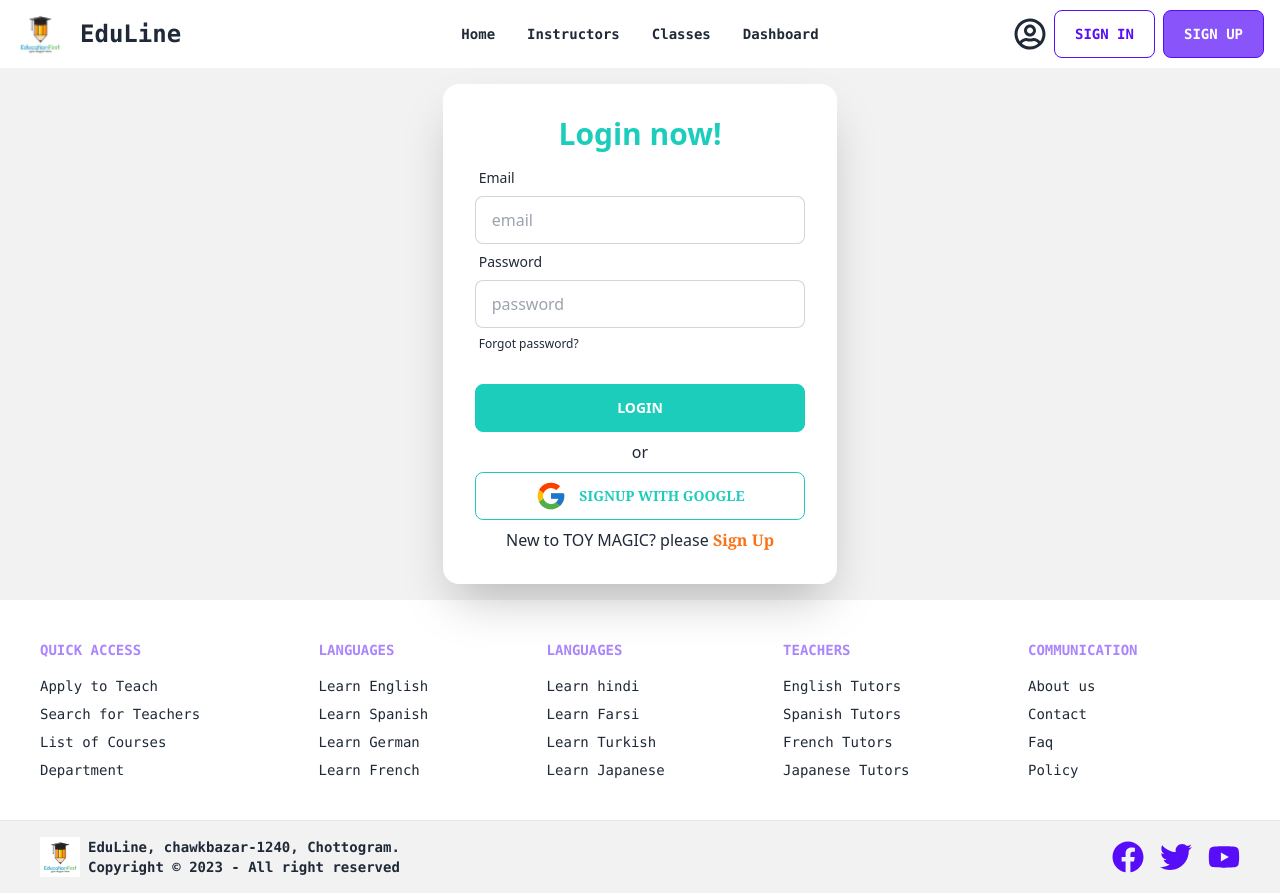
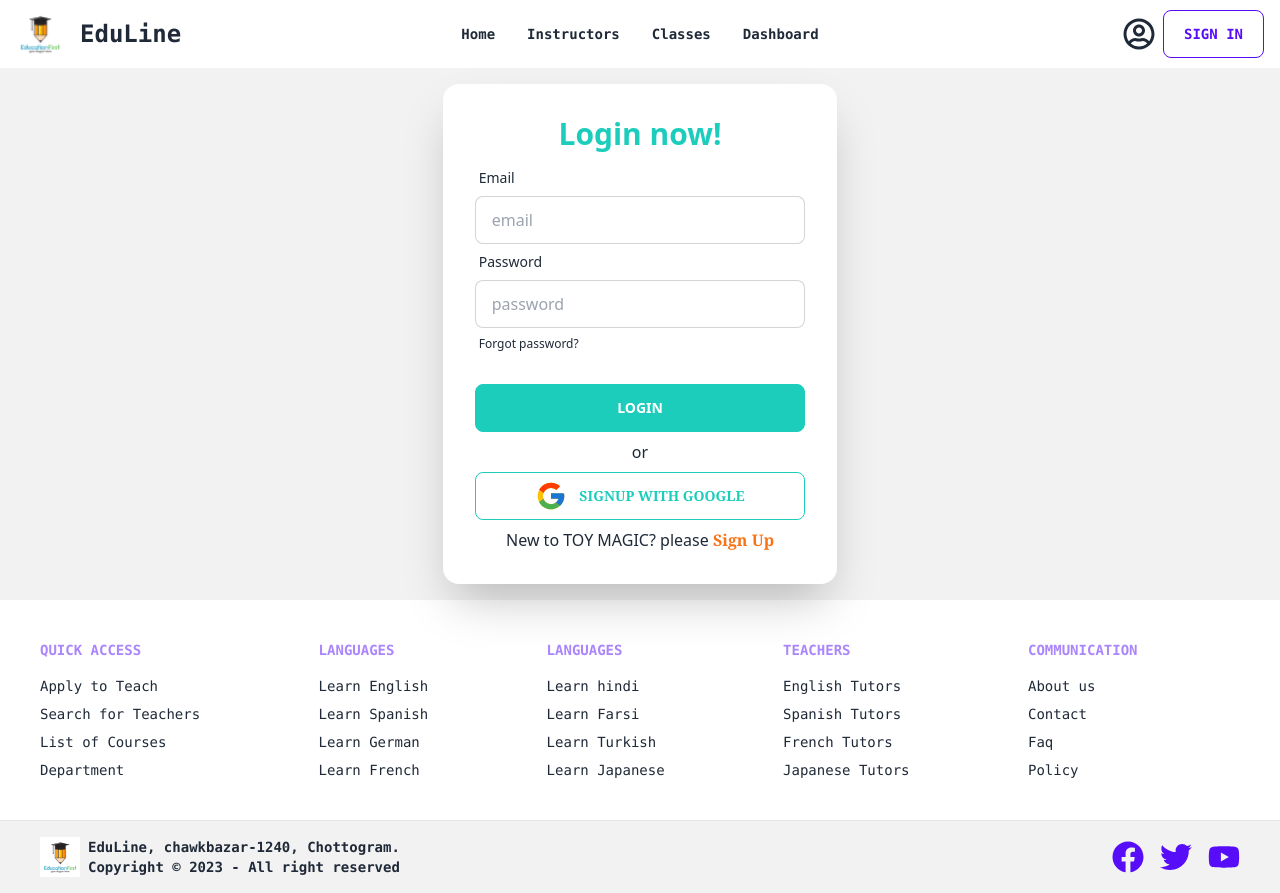
Before and after one commit to sadiawcutecat/summer-camp-client, a React (Vite) app: page /login in a window 1280 px wide. Built offline with nearby package versions, Linux system fonts and the light colour scheme; no server answers.

Commit message:
signin and signout button are conditional

```diff
--- a/src/Component/Pages/Login/Login.jsx
+++ b/src/Component/Pages/Login/Login.jsx
@@ -26,6 +26,7 @@ const handleLogin = event =>{
             .then(result => {
                 const user = result.user;
                 console.log(user);
+
                 navigate(from, {replace:true});
             })
             .catch(error => console.log(error))
--- a/src/Component/Shared/Navbar.jsx
+++ b/src/Component/Shared/Navbar.jsx
@@ -1,9 +1,12 @@
 import { Link } from "react-router-dom";
 import logo from '../../assets/images/navLogo.png'
 import { FaRegUserCircle  } from 'react-icons/fa'
+import { AuthContext } from "../Pages/Provider/AuthProvider";
+import { useContext } from "react";
 
 
 const Navbar = () => {
+    const {user, handleSignOut} = useContext(AuthContext)
     return (
         <div className="navbar bg-White shadow-md font-bold font-mono px-4 ">
             <div className="navbar-start">
@@ -20,8 +23,14 @@ const Navbar = () => {
             </div>
             <div className="navbar-end gap-2">
             <FaRegUserCircle style={{ fontSize: '2rem' }}   />
-            <Link to='/login'><button className="btn btn-outline btn-primary text-opacity-70 font-bold px-5">Sign in</button></Link>
-          <Link to='/signup'><button className="btn  btn-primary bg-opacity-70 text-white font-bold px-5">Sign up</button></Link>
+            {
+                    user?
+                    <Link to='/signup'><button onClick={()=>handleSignOut()} className="btn  btn-primary bg-opacity-70 text-white font-bold px-5">Sign up</button></Link>
+
+                    :
+                    <Link to='/login'><button className="btn btn-outline btn-primary text-opacity-70 font-bold px-5">Sign in</button></Link>
+
+        }
 
 
 
```
